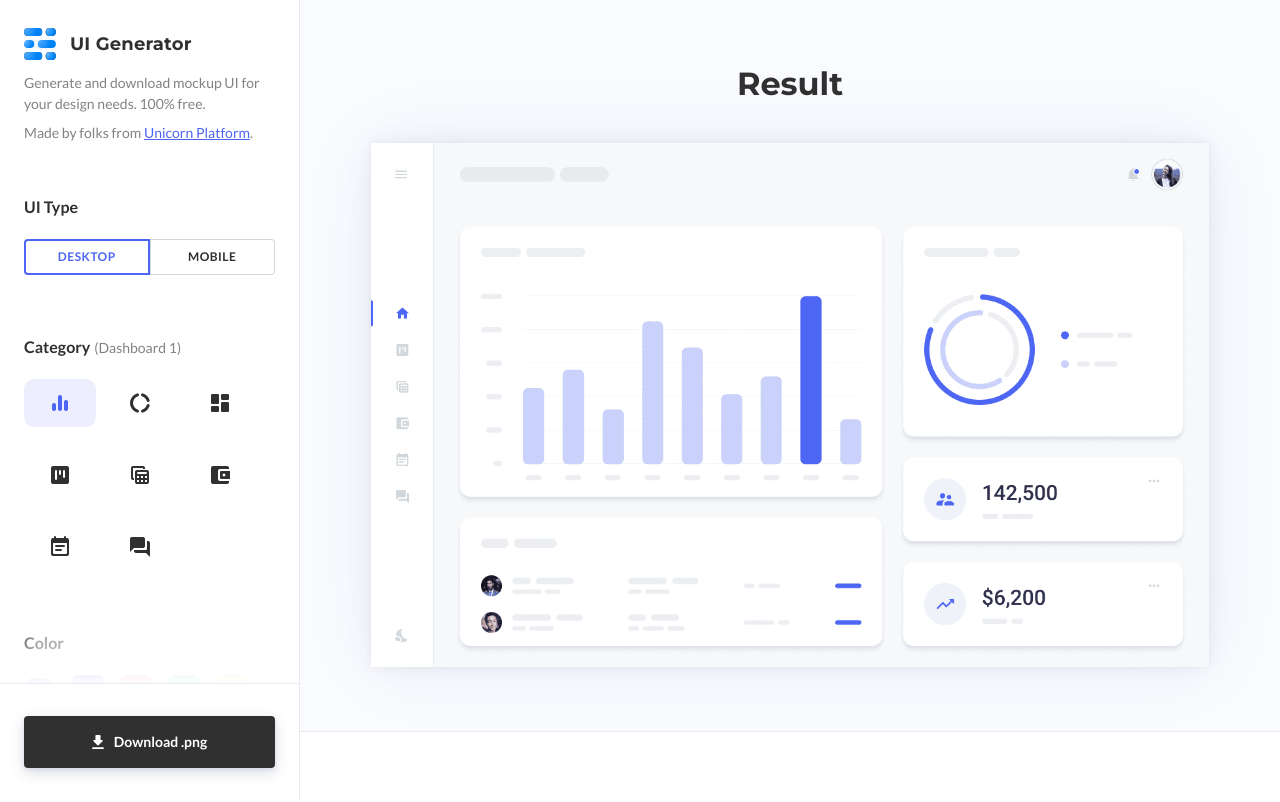
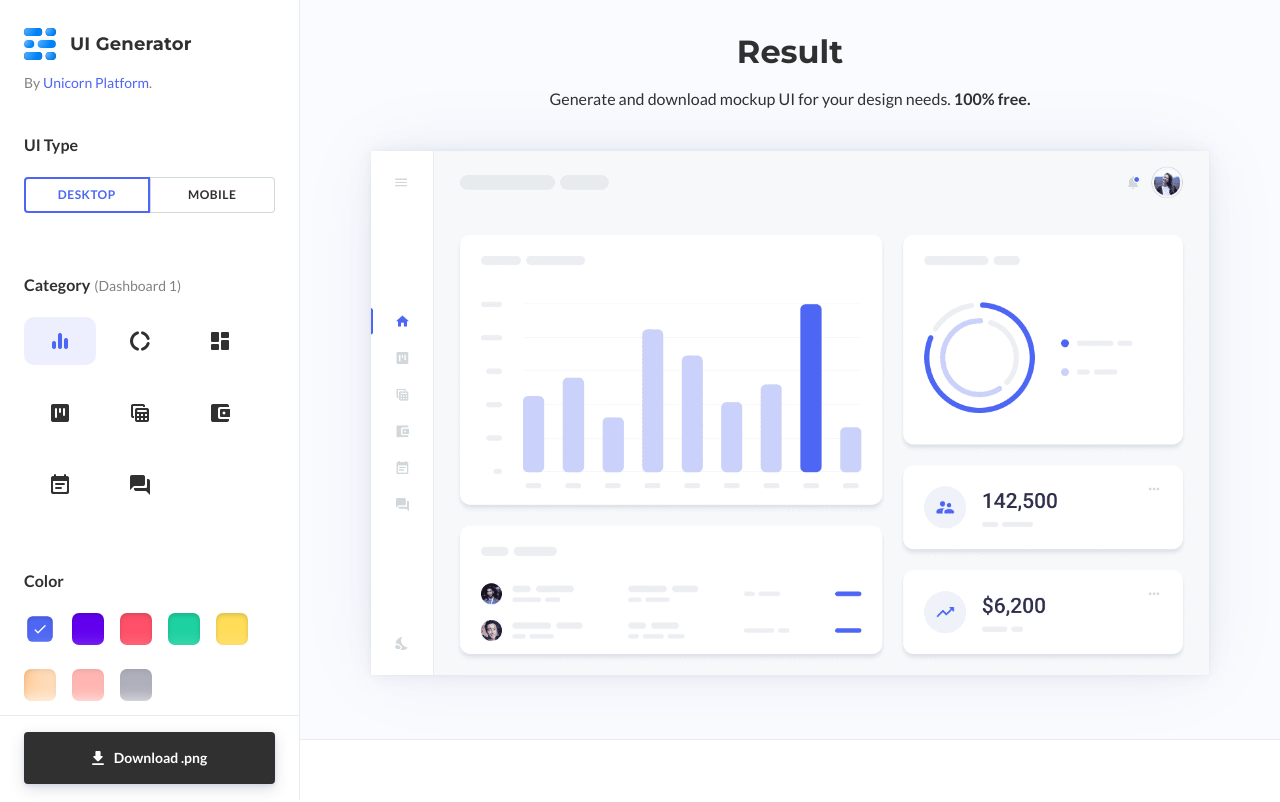
Before and after one commit to unicornplatform/ui-generator, a React (Create React App) app: page / in a window 1280 px wide. Shown: the top 802 px of the page. Built offline with nearby package versions, Linux system fonts and the light colour scheme.

Commit message:
Improvements from user feedback

```diff
--- a/src/App.scss
+++ b/src/App.scss
@@ -113,7 +113,7 @@ body {
     margin-bottom: 40px;
   }
   &__result {
-    padding: 64px;
+    padding: 32px 64px 64px;
     background-color: $c-accent-background;
 
     border-bottom: 1px solid #e8ebed;
@@ -223,6 +223,16 @@ body {
     &.js-is-loading {
       opacity: 0.5;
     }
+  }
+  &__text-content {
+    display: flex;
+    flex-direction: column;
+    align-items: center;
+    row-gap: 16px;
+  }
+  &__subtitle {
+    line-height: 1.5em;
+    text-align: center;
   }
   max-width: 100%;
   @media (max-width: $br-desktop) {
@@ -443,11 +453,11 @@ body {
     color: $c-neutral-2;
     @extend %ts-description;
     p:first-child {
-      margin-bottom: 8px;
+      //margin-bottom: 8px;
     }
   }
   &__logo-box {
-    padding: 28px 24px;
+    padding: 28px 24px 16px;
     //user-select: none;
     z-index: 110;
     line-height: 0;
@@ -716,7 +726,7 @@ body {
 }
 
 // .no-shadow {
-// 	box-shadow: none;
+//  box-shadow: none;
 // }
 
 .burger {
@@ -750,7 +760,7 @@ body {
     bottom: 0;
   }
   // &:hover {
-  // 	opacity: 0.6;
+  //  opacity: 0.6;
   // }
   &.js-active span {
     transform: scaleX(0) translateX(-50%);
@@ -944,37 +954,37 @@ body {
 
 //FOR PH LAUNCH v
 
-.not-found {
-  &__container {
-    display: flex;
-    flex-direction: column;
-    justify-content: center;
-    align-items: center;
-  }
-  &__message-top {
-    font-size: 64px;
-    font-weight: 700;
-    font-family: "montserrat";
-    line-height: 1em;
-  }
-}
+// .not-found {
+//   &__container {
+//     display: flex;
+//     flex-direction: column;
+//     justify-content: center;
+//     align-items: center;
+//   }
+//   &__message-top {
+//     font-size: 64px;
+//     font-weight: 700;
+//     font-family: "montserrat";
+//     line-height: 1em;
+//   }
+// }
 
-.navigation {
-  @media (min-width: $br-desktop + 1) {
-    display: none;
-  }
-}
-.button_ph {
-  display: none;
-}
+// .navigation {
+//   @media (min-width: $br-desktop + 1) {
+//     display: none;
+//   }
+// }
+// .button_ph {
+//   display: none;
+// }
 
 // .sidebar {
-// 	&__description {
-// 		display: none;
-// 	}
-// 	&__logo-link {
-// 		margin-bottom: 0;
-// 	}
+//  &__description {
+//    display: none;
+//  }
+//  &__logo-link {
+//    margin-bottom: 0;
+//  }
 // }
 
 #root .tooltip-custom {
@@ -1018,14 +1028,39 @@ body {
   width: 299px;
   display: flex;
   justify-content: center;
-  padding: 32px 24px;
+  padding: 16px 24px;
   position: fixed;
   bottom: 0;
   left: 0;
   background-color: white;
   border-top: 1px solid #e8ebed;
-  //box-shadow: 0 -80px 0 0 #000000;
-  box-shadow: 0 -22px 14px -16px rgb(255 255 255), 0 -80px 24px -20px rgb(255 255 255 / 65%), 0 -38px 14px -16px rgb(255 255 255 / 75%);
+  box-shadow: 0 -22px 14px -16px rgb(255 255 255),
+    0 -80px 24px -20px rgb(255 255 255 / 65%),
+    0 -38px 14px -16px rgb(255 255 255 / 75%);
+}
 
+.banner {
 
+  position: relative;
+  z-index: 1;
+  display: flex;
+  justify-content: center;
+  padding: 20px 24px;
+  @extend %ts-button;
+  //text-decoration: underline;
+  color: white;
+  background-color: #da552f;
+   &:hover {
+      background-color: #ff4400;
+      box-shadow: 0px 2px 4px rgba(255, 68, 0, 0.16),
+        0px 6px 12px rgba(255, 68, 0, 0.25);
+        .banner__text {
+          transform: translateY(-3px);
         }
+    }
+    transition: background-color 0.2s ease, box-shadow 0.2s ease;
+    display: none;
+}
+.banner__text {
+  transition: transform 0.2s ease;
+}
--- /dev/null
+++ b/src/Banner.js
@@ -0,0 +1,13 @@
+import React from "react";
+
+class Banner extends React.Component {
+	render() {
+		return (
+			<a className="banner" href="https://producthunt.com/" target="_blank">
+				<span className="banner__text">Support us on Product Hunt! 😻</span>
+			</a>
+		);
+	}
+}
+
+export default Banner;
--- a/src/Main.js
+++ b/src/Main.js
@@ -1,5 +1,5 @@
 import React, { Component } from "react";
-import Navigation from "./Navigation";
+//import Navigation from "./Navigation";
 import Tabs from "./Tabs";
 import Button from "./Button";
 import Image from "./Image";
@@ -9,12 +9,14 @@ import Picker from "./Picker";
 import Testimonial from "./Testimonial";
 import Footer from "./Footer";
 import Spinner from "./Spinner";
+import Banner from "./Banner";
 
 class Main extends Component {
   render() {
     return (
       <div className="main">
-        <Navigation />
+        {/*<Navigation />*/}
+        <Banner />
         <div className="main__type mobile-only">
           <h2 className="main__type-title h2-title">Select UI type</h2>
           <Switch setType={this.props.setType} type={this.props.type} />
@@ -34,11 +36,16 @@ class Main extends Component {
         </div>
 
         <div className="main__result">
-          <div className="main__title-container">
-            <h2 className="main__result-title h2-title js-result-title">
-              Result
-            </h2>
-            <Spinner />
+          <div className="main__text-content">
+            <div className="main__title-container">
+              <h2 className="main__result-title h2-title js-result-title">
+                Result
+              </h2>
+              <Spinner />
+            </div>
+            <div className="main__subtitle">
+            Generate and download mockup UI for your design needs. <b>100%&nbsp;free.</b>
+            </div>
           </div>
           <Image
             type={this.props.type}
--- a/src/Sidebar.js
+++ b/src/Sidebar.js
@@ -30,15 +30,16 @@ class Sidebar extends Component {
 						<span className="sidebar__name">UI Generator</span>
 					</a>
 					<div className="sidebar__description">
+{/*						<p>
+							Generate and download mockup UI for your design needs. 100% free.
+						</p>*/}
 						<p>
-							Generate and download mockup UI for your design needs. 100% free.
-						</p>
-						<p>
-							Made by folks from{" "}
+							By{" "}
 							<a
 								className="link"
 								href="https://unicornplatform.com?ref=ui"
 								target="_blank"
+								style={{textDecoration: "none",}}
 							>
 								Unicorn Platform
 							</a>
```
Lines whose indentation alone changed are shown as unchanged.
